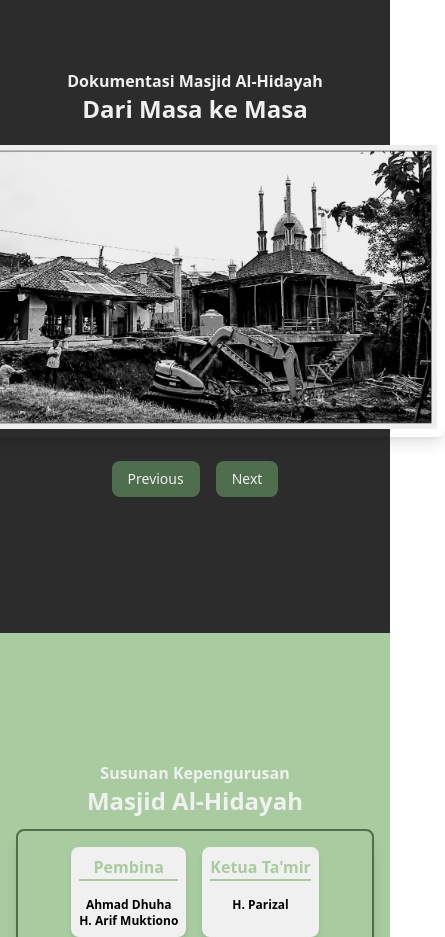
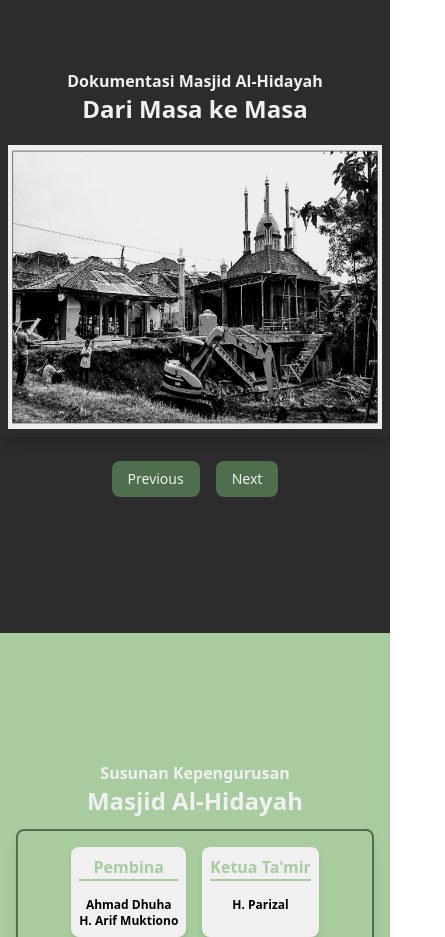
Before and after one commit to raaflahar/masjid-al-hidayah-puri, a React (Vite) app: page / in a window 390 px wide. Shown: the part 3260-4197 px from the top of the page, 445 px wide, since content can reach past the window. Built offline with nearby package versions, Linux system fonts and the light colour scheme; no server answers.

Commit message:
Update picture

```diff
--- a/src/pages/Documentation/Documentation.jsx
+++ b/src/pages/Documentation/Documentation.jsx
@@ -33,7 +33,7 @@ export default function Documentation(){
                 </div>
                 <div className='flex flex-col items-center'>
                     <div>
-                        <img src={photos[currentIndex]} alt={`Photo ${currentIndex+1}`} className="phone:w-[500px] phone:h-[300px] max-w-4xl rounded-lg shadow-lg p-2"/>
+                        <img src={photos[currentIndex]} alt={`Photo ${currentIndex+1}`} className="phone:w-[500px] phone:h-[300px] sm:max-w-4xl rounded-lg shadow-lg p-2"/>
                     </div>
                     <div className='flex justify-between mt-4'>
                         <button onClick={prevPhoto} className='px-4 py-2 bg-secondary text-white rounded-lg hover:bg-gray-800 transition duration-300 m-2 phone:text-sm'>
```
